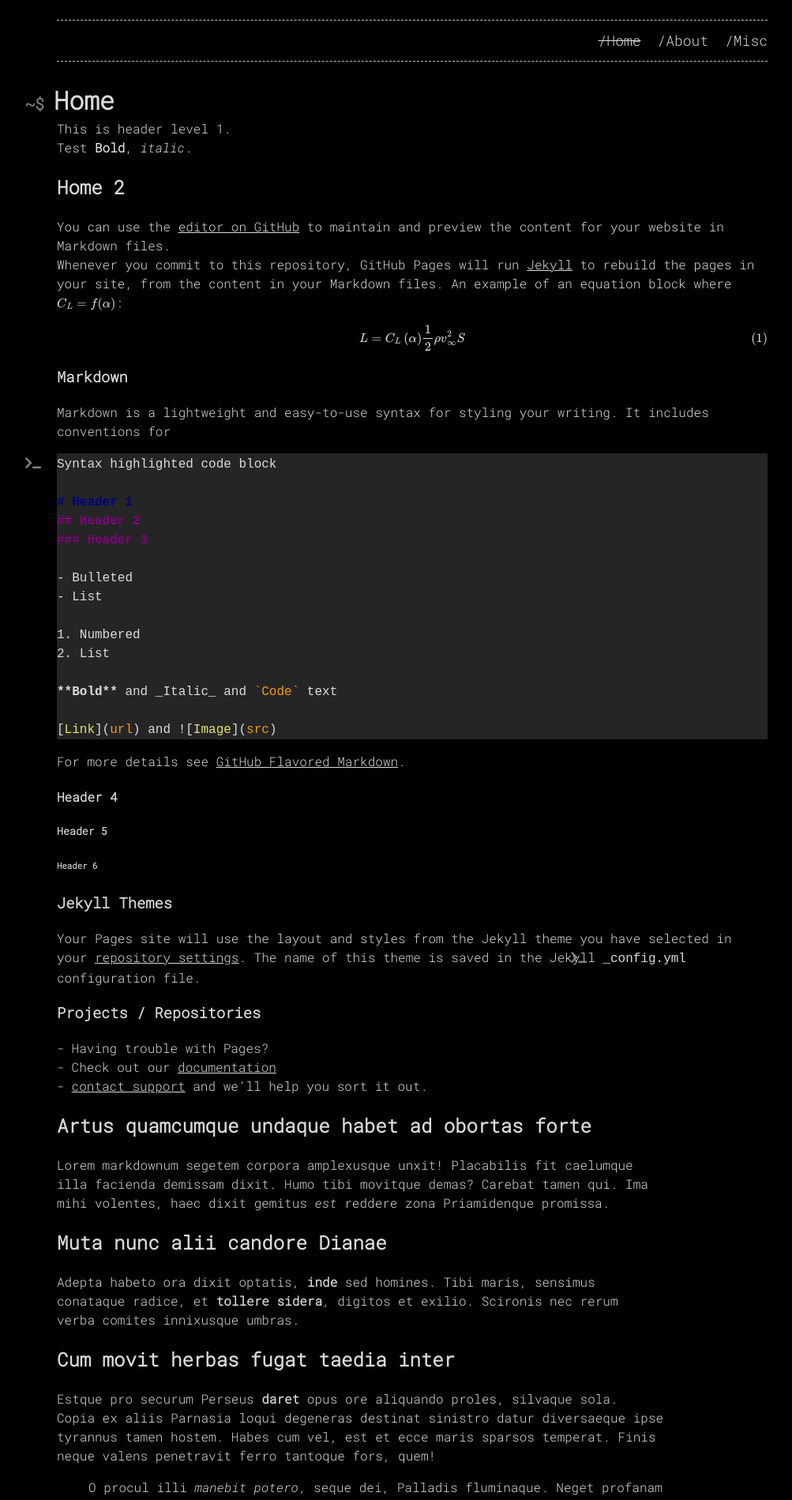
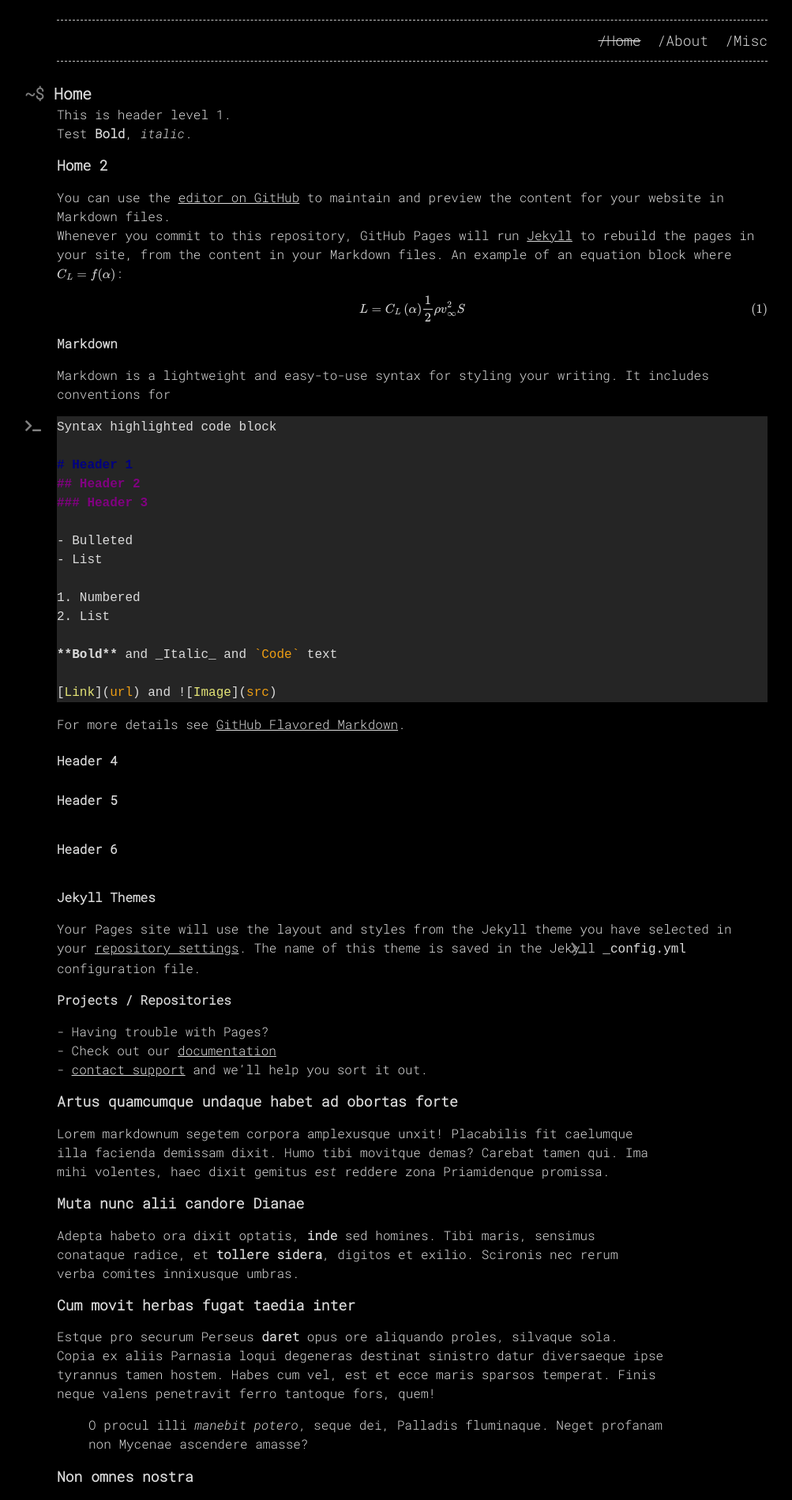
Before and after one commit to mvdhoek/mvdhoek.github.io, a Jekyll site: the page built from index.md, in a window 1280 px wide. Shown: the top 1899 px of the page at 79% size, without its empty margins (118-1121 px from the left). Built offline with Jekyll 4.4.1, drawn with Linux system fonts in a browser that asks for light colours; nearby versions of some CDN libraries; formulas are drawn with MathJax 3.

Commit message:
Removed error in h style definition

```diff
--- a/_sass/base.scss
+++ b/_sass/base.scss
@@ -16,13 +16,13 @@
  */
 body { background-color: var(--background-color);  margin: 0 auto;  padding: 0;  font-family: $base-font-family;  font-size: $base-font-size;  color: var(--text-color);  text-align: left;  line-height: $base-line-height !important; }
 
-h1 { font-size: 20;  margin: 0 0 0 -40px;  font-weight: bold;  color: var(--text-color); }
+h1 { font-size: 20px;  margin: 0 0 0 -40px;  font-weight: bold;  color: var(--text-color); }
 h1:before { content: '~$ ';  font-size: 20px;  color: grey; }
-h2 { font-size: 18;  font-weight: bold;  color: var(--text-color); }
-h3 { font-size: 16;  font-weight: bold;  color: var(--text-color); }
-h4 { font-size: 16;  font-weight: bold;  color: var(--text-color); }
-h5 { font-size: 16;  font-weight: bold;  color: var(--text-color); }
-h6 { font-size: 16;  font-weight: bold;  color: var(--text-color); }
+h2 { font-size: 18px;  font-weight: bold;  color: var(--text-color); }
+h3 { font-size: 16px;  font-weight: bold;  color: var(--text-color); }
+h4 { font-size: 16px;  font-weight: bold;  color: var(--text-color); }
+h5 { font-size: 16px;  font-weight: bold;  color: var(--text-color); }
+h6 { font-size: 16px;  font-weight: bold;  color: var(--text-color); }
 
 p, ul, ol { margin: 0px;  color: var(--text-color); }
 a { text-decoration: underline;  color: var(--link-color); }
```
